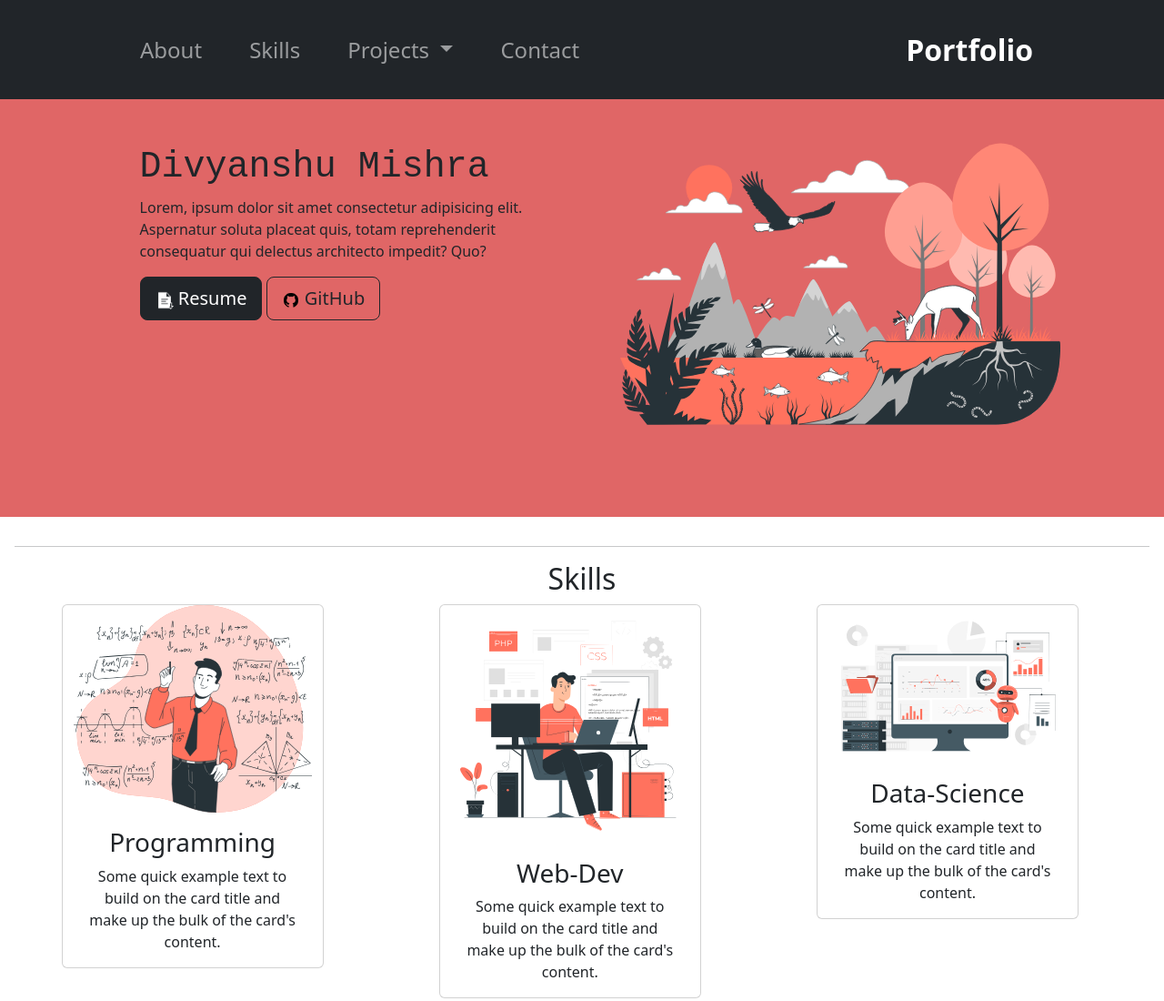
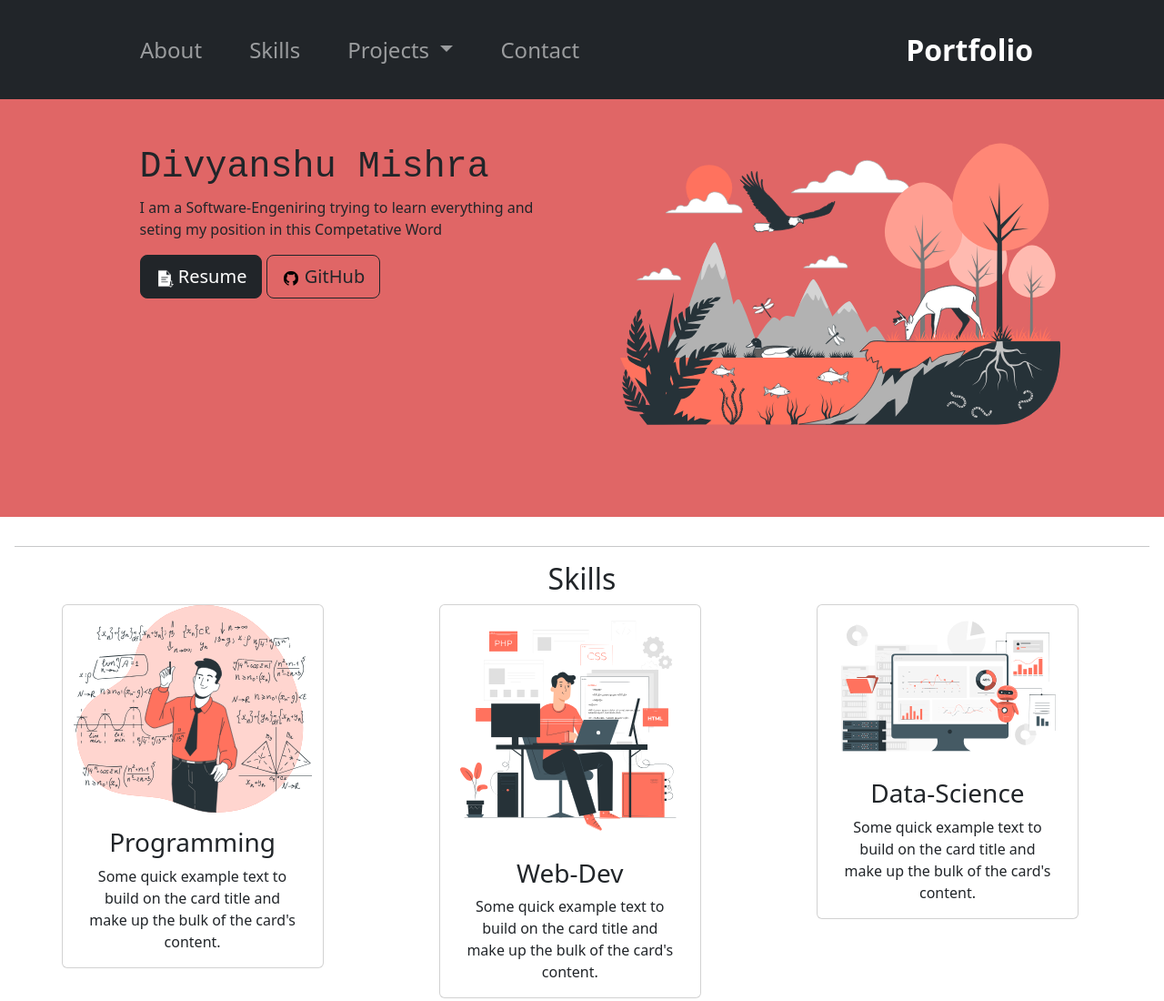
Before and after one commit to iAmTheBest4222/portfolio, a website built with Vite: page index.html in a window 1280 px wide. Shown: the top 1100 px of the page at 91% size. Built offline with nearby package versions, Linux system fonts and the light colour scheme.

Commit message:
nothing much

```diff
--- a/index.html
+++ b/index.html
@@ -47,7 +47,7 @@
         <div class="row container-fluid">
             <div class="col-lg-6 h-25">
                 <h1>Divyanshu Mishra</h1>
-                <p>Lorem, ipsum dolor sit amet consectetur adipisicing elit. Aspernatur soluta placeat quis, totam reprehenderit consequatur qui delectus architecto impedit? Quo?</p>
+                <p>I am a Software-Engeniring trying to learn everything and seting my position in this Competative Word</p>
                 <button  type="button" class="btn btn-dark btn-lg"><img src="assets/icons8-download-file-100.png"class="img img1"> Resume</button>
                 <button  type="button" class="btn btn-outline-dark btn-lg"><img src="assets/icons8-github-512.png" class="img img1"> GitHub</button>
             </div>
@@ -78,7 +78,7 @@
                     </div>
                     <div class="card col-4 h-50" style="width: 18rem;">
                         <img src="assets/Data extraction-pana.svg" class="card-img-top" alt="...">
-                        <div class="card-body ">
+                        <div class="card-body">
                         <h3>Data-Science</h3>
                         <p class="card-text">Some quick example text to build on the card title and make up the bulk of the card's content.</p>
                         </div>
```
